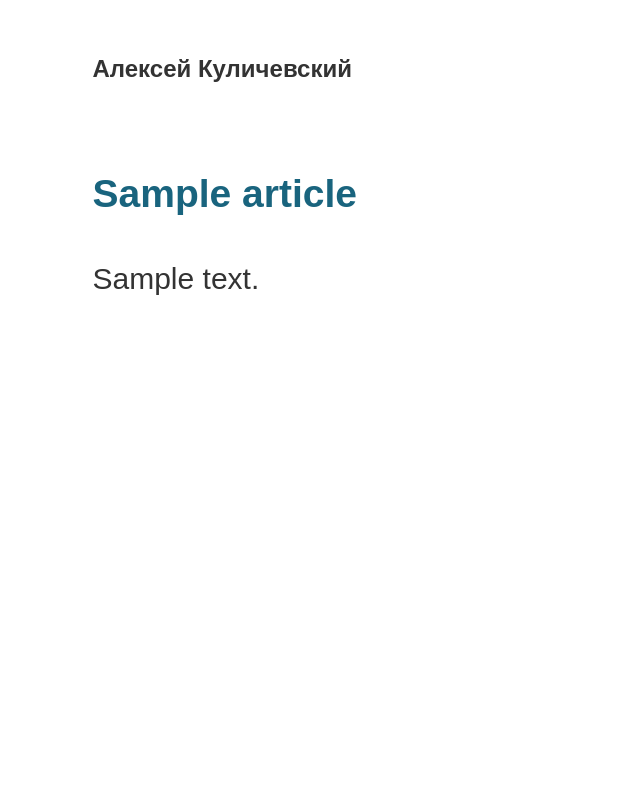
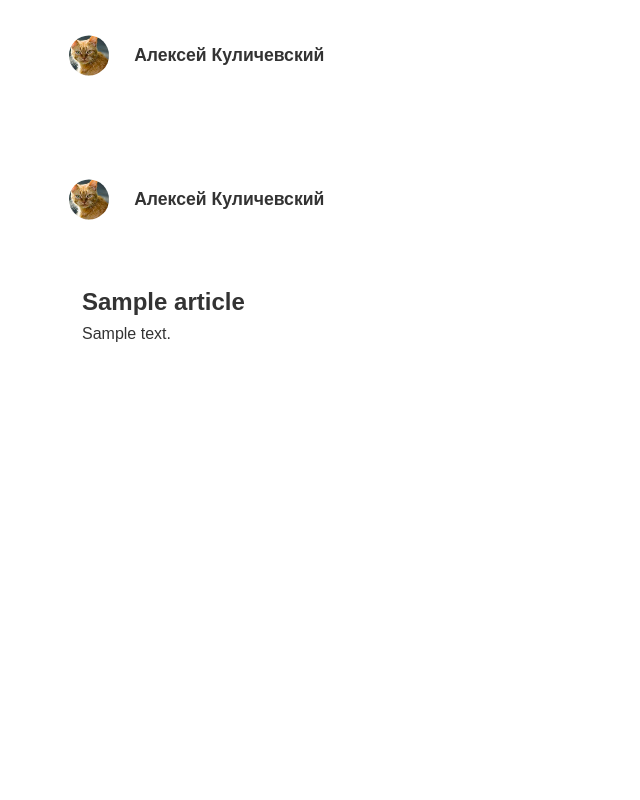
Before and after one commit to Aleksandr282846/smysl3, a Django app: template blog/templates/home_page.html in a window 1280 px wide. Shown: the whole page, without its empty margins (0-640 px from the left). Run offline with Django 3.2, Linux system fonts and the light colour scheme; the template is opened without the code that fills it: most values are stand-ins (such as "Sample title", 1, 10 or a date in 2020); some web fonts are replaced.

Commit message:
end of six part

```diff
--- a/blog/static/blog/styles.css
+++ b/blog/static/blog/styles.css
@@ -1,84 +1,26 @@
-@font-face {
-    font-family: graphik-regular;
-    src: url("../fonts/Graphik-Regular-Cy-Web.woff2") format("woff2"), url("../fonts/Graphik-Regular-Cy-Web.woff") format("woff");
-    font-weight: normal;
-    font-style: normal;
-}
-
-@font-face {
-    font-family: graphik-black;
-    src: url("../fonts/Graphik-Black-Cy-Web.woff2") format("woff2"), url("../fonts/Graphik-Black-Cy-Web.woff") format("woff");
-    font-weight: normal;
-    font-style: normal;
-}
-
-@font-face {
-    font-family: graphik-semibold;
-    src: url("../fonts/Graphik-Semibold-Web.woff2") format("woff2"), url("../fonts/Graphik-Semibold-Web.woff") format("woff");
-    font-weight: normal;
-    font-style: normal;
-}
-
-
-
-html {
-    position: relative;
-    min-height: 100%;
-    font-size: 18px;
-}
-
-
 body {
     color: #333;
-    font-family: graphik-regular, Arial, Helvetica, sans-serif;
-    margin-bottom: 60px;
-    /* Margin bottom by footer height */
-    line-height: 1.4rem;
-}
-
-ol li {
-    padding-bottom: .5rem;
-}
-
-ul li {
-    padding-bottom: .5rem;
-}
-
-strong {
-    font-family: graphik-semibold, Arial, Helvetica, sans-serif;
+    font-size: 16px;
+    font-family: Arial, Helvetica, sans-serif;
 }
 
 .page-header {
-    height: 9rem;
-    margin-left: -20px;
+    height: 9em;
+    margin-left: -40px;
 }
 
 h1,
 h2,
 h3 {
-    font-family: graphik-black, Arial, Helvetica, sans-serif;
-    line-height: 1.7rem;
-}
-
-h4 {
-    font-family: graphik-semibold, Arial, Helvetica, sans-serif;
-}
-
-
-h1 {
-    font-size: 2em;
+    font-weight: 650;
 }
 
 h2 {
-    margin-top: 2em;
-    margin-bottom: 1em;
-    font-size: 1.3em;
+    font-size: 1.5em;
 }
 
 h3 {
-    margin-top: 1.5em;
-    margin-bottom: 1em;
-    font-size: 1.05em;
+    font-size: 1.2em;
 }
 
 h4,
@@ -87,266 +29,32 @@ h6 {
     font-size: 1em;
 }
 
-.avatar-top {
+h1.avatar-top {
     margin-top: 2em;
-    font-size: 0.8em;
-    font-family: graphik-black, Arial, Helvetica, sans-serif;
+    font-size: 1.1em;
 }
 
-.avatar-top a {
-    text-decoration: none;
-    color: #333
-}
-
-.avatar-top img {
-    width: 32px;
-    margin-right: .2em;
-    clip-path: circle(15px at center);
+h1.avatar-top img {
+    width: 70px;
+    margin-right: .3em;
+    clip-path: circle(20px at center);
     margin-top: -3px;
 }
 
-.article-image {
-    width: 100%;
-
-}
-
-.inline-icon {
-    display: inline;
-    width: 1em;
-    padding-right: .1em;
-    padding-bottom: .1em;
-}
-
-.bg-light-yellow {
-    background-color: #fdf6e3;
-}
-
-.image-caption {
-    font-size: .7em;
-    /* font-style: italic; */
-    text-align: center;
-    margin-top: 1em;
-}
-
-.quote {
-    padding-left: 1em;
-    font-style: italic;
-    font-size: 1em;
-    line-height: 1.8em;
-    border-left: .5em solid #fdf6e3;
-}
-
-.blog-splash {
-    width: 100%;
-}
-
-.vertical-space {
-    margin-top: 2.5em;
-    margin-bottom: 2.5em;
-}
 
 .article {
     margin-bottom: 3em;
 }
 
-.article-title {
-    margin-bottom: 1em;
+h2.article-title {
+    margin-bottom: .2em;
 }
 
-.article-title a {
+h2.article-title a {
     text-decoration: none;
     color: #333;
 }
 
-.article-title a:hover {
+h2.article-title a:hover {
     color: #555;
 }
-
-.article-footer {
-    margin-top: 2em;
-    font-size: .8em;
-}
-
-.article-footer a {
-    color: #333;
-    text-decoration: none;
-    text-decoration: underline;
-}
-
-.article-footer a:hover {
-    color: #777;
-
-}
-
-.text-accent {
-    padding: 3rem 2rem 0rem 2rem;
-    background-color: #fdf6e3;
-    margin-bottom: 1rem;
-}
-
-.likely-wrapper {
-    padding-bottom: 1em;
-    display: block;
-}
-
-body .gist {
-    margin-top: 1.5em;
-    margin-bottom: 1.5em;
-}
-
-body .gist .gist-file,
-body .gist .gist-file .gist-data {
-    border: 0;
-    background-color: #fdf6e3;
-}
-
-body .gist .gist-file {
-    padding: 1rem;
-    background-color: #fdf6e3;
-}
-
-body .gist .blob-wrapper {
-    background-color: #fdf6e3;
-    padding: 10em 0 10em .5rem;
-    overflow-x: scroll;
-}
-
-body .gist table.highlight {
-    background-color: transparent;
-}
-
-body .gist .gist-meta,
-body .gist .js-line-number {
-    display: none;
-}
-
-body .gist .blob-code-inner {
-    font-family: 'Anonymous Pro', monospace;
-    font-size: .9rem;
-    line-height: inherit;
-}
-
-table {
-    border-spacing: 0;
-    border-collapse: collapse;
-    width: 80%;
-    /* margin-top: 3rem;
-    margin-bottom: 4rem; */
-}
-
-figure table {
-    margin-top: 0;
-    margin-bottom: 0;
-}
-
-tr {
-    font-family: graphik-regular;
-    font-size: .875rem;
-    line-height: inherit;
-}
-
-
-
-td,
-th {
-    padding: .5rem 1.5rem .5rem 0;
-}
-
-.footer {
-    position: absolute;
-    bottom: 0;
-    width: 100%;
-    height: 60px;
-    /* Set the fixed height of the footer here */
-    line-height: 60px;
-    /* Vertically center the text there */
-    background-color: #fff;
-    font-family: graphik-regular, Arial, Helvetica, sans-serif;
-    font-size: .8em;
-    font-weight: 600;
-    color: #aaa;
-}
-
-.dummy {
-    height: 5em;
-    /* border: 1px solid red; */
-}
-
-.callout {
-    background-color: #fdf6e3;
-    padding: 2em;
-    margin-bottom: 1em;
-    font-size: .9em;
-}
-
-code {
-    color: #333;
-    word-wrap: break-word;
-}
-
-/* @media only screen and (max-width: 960px){ */
-@media all and (min-device-width:569px) and (max-device-width: 960px) {
-    html {
-        font-size: 30px;
-    }
-}
-
-@media all and (min-device-width:0px) and (max-device-width: 568px) {
-
-    html {
-        font-size: 40px;
-    }
-
-    h1 {
-        font-size: 1.5rem;
-    }
-
-    div.container-lg {
-        padding-left: 1em;
-        padding-right: 2em;
-    }
-
-    .page-header {
-        height: 5em;
-    }
-
-    .avatar-top img {
-        width: 40px;
-        margin-right: .2em;
-        clip-path: circle(19px at center);
-        margin-top: -3px;
-    }
-
-    body .gist .blob-code-inner {
-        font-size: .9rem;
-    }
-
-    table {
-        width: 100%;
-    }
-
-    ol,
-    ul {
-        padding-left: 1rem;
-    }
-
-    tr {
-        font-size: 0.875rem;
-    }
-
-}
-
-
-h2.article-title {
-    font-weight: 600;
-    margin-top: 2em;
-}
-
-a.article-title-a {
-    color: #19647E;
-}
-
-.author-name {
-    font-weight: 800;
-    font-family: "Arial";
-}
--- a/blog/templates/article_page.html
+++ b/blog/templates/article_page.html
@@ -1,10 +1,13 @@
 {% extends 'base.html' %}
+{% load static %}
+
 
 {% block title %}Сайт Алексея Куличевского{% endblock %}
 
 {% block content %}
 
-<h1>Алексей Куличевский</h1>
+
+
 
 <div class="article">
     <h2 class="article-title">{{ article.title }}</h2>
--- a/blog/templates/base.html
+++ b/blog/templates/base.html
@@ -10,8 +10,18 @@
 </head>
 
 <body>
-    {% block content %}
-    {% endblock %}
+    <div class="container">
+        <div class="row page-header">
+            <div class="col">
+                <h1 class="avatar-top">
+                    <img src="{% static 'img/11.jpeg' %}" alt="Oops">
+                    <span class="author-name">Алексей Куличевский</span>
+                </h1>
+            </div>
+        </div>
+        {% block content %}
+        {% endblock %}
+    </div>
 </body>
 
 </html>
--- a/blog/templates/home_page.html
+++ b/blog/templates/home_page.html
@@ -1,16 +1,17 @@
 {% extends 'base.html' %}
+{% load static %}
+
 
 {% block title %}Сайт Алексея Куличевского{% endblock %}
 
 {% block content %}
 
-<div class="container">
-    <div class="blog">
-        <div class="row">
+<div class="row page-header">
     <div class="col">
-                <div class="avatar-top">
+        <h1 class="avatar-top">
+            <img src="{% static 'img/11.jpeg' %}" alt="Oops">
             <span class="author-name">Алексей Куличевский</span>
-                </div>
+        </h1>
     </div>
 </div>
 
@@ -20,7 +21,7 @@
             {% for article in articles %}
             <div class="article">
                 <h2 class="article-title">
-                            <a class="article-title-a" href="{{ article.get_absolute_url }}">{{ article.title }}</a>
+                    <a href="{{ article.get_absolute_url }}">{{ article.title }}</a>
                 </h2>
                 <p class="article-summary">{{ article.summary }}</p>
             </div>
@@ -29,5 +30,3 @@
     </div>
 </div>
 {% endblock %}
-    </div>
-</div>
```
Also changed, not shown: functional_tests.py (deleted, +0 -56 lines), blog/static/img/11.jpeg (added), 3 other files. Lines whose indentation alone changed are shown as unchanged.
